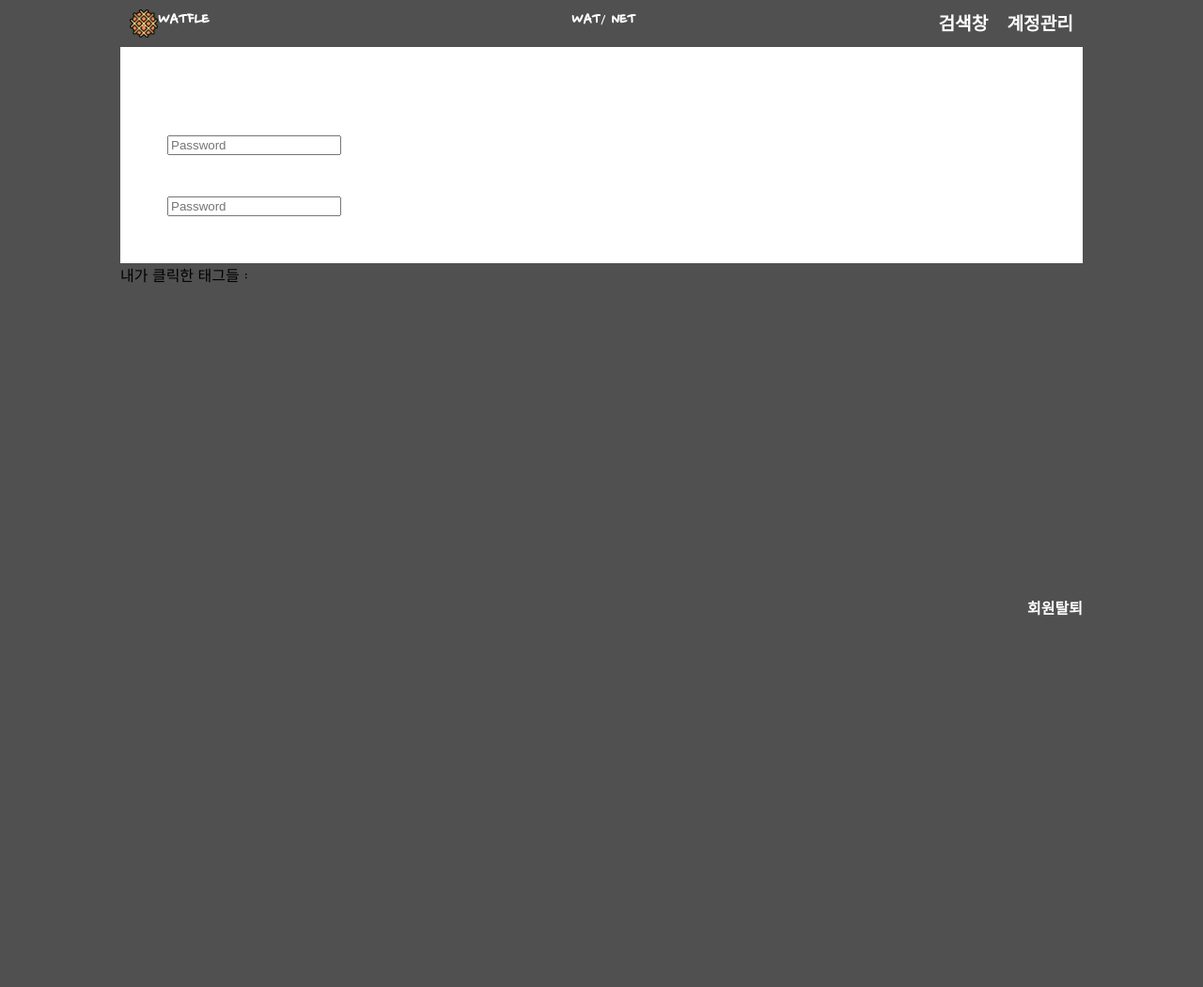
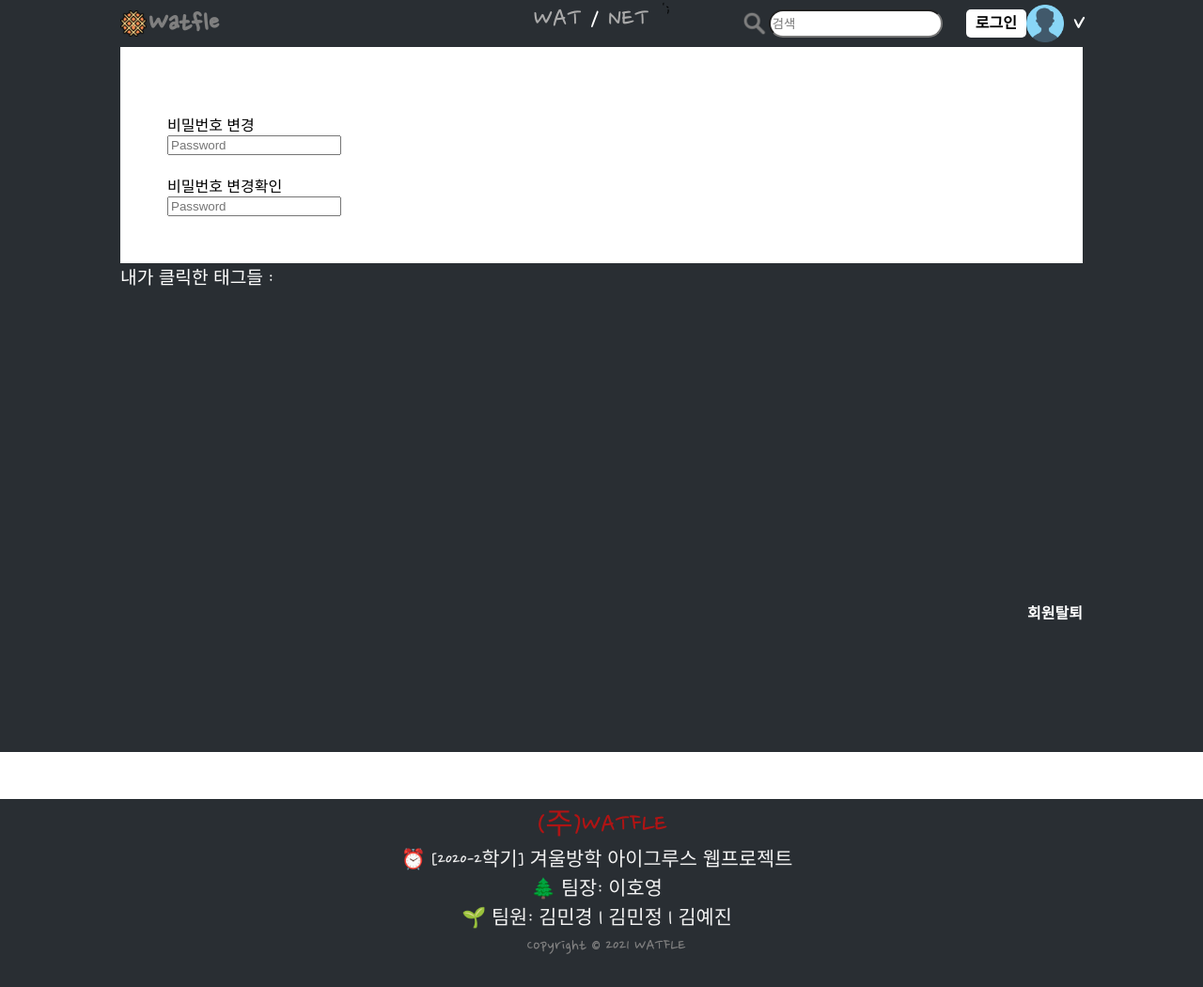
Before and after one commit to WebGroose/Watfle, a PHP site: page /myaccount.html in a window 1280 px wide. Shown: the whole page at 94% size. Before the commit the page ends 655 px from the top, so only its background shows below. Run offline with PHP 8.4, Linux system fonts and the light colour scheme.

Commit message:
footer 추가 & header 변경

```diff
--- a/html/css/myaccount.css
+++ b/html/css/myaccount.css
@@ -21,65 +21,208 @@ body{
 header {
   position: fixed;
   width: 100%;
+	height:50px;
+	background-color: #292E33;
 }
-.top{
-	font-size: 1.2rem;
-  background-color:#505050;
-  /*text-align: center;*/
-  padding:10px;
-	height: 30px;
-		color:white;
-}
-.watfle{
-	margin:0;
-	width:100px;
-  height: 100%;
-	display:flex;
-	float:left;
+.brand{
+  display: flex;
+  float:left;
+  width:100px;
+  height: 50px;
+  text-align:center;
 }
 .brand__bar{
-	width:30px;
   background-image: url(../img/waffle.png);
   background-size: contain;
   background-position: center;
   background-repeat: no-repeat;
+  width:50px;
+  height:50px;
+  line-height:25px;
 }
-.brand{
-	text-align: center;
+.brand__watfle{
+  color: #7F7F7F;
+  width:70px;
+  height:50px;
+  line-height:50px;
+  font-size:2rem;
+  margin-left: 2px;
 }
-.oval{
-	float:left;
-	margin-left: 370px;
-	/*
-	float:left;
-	width: 140px;
-	height: 30px;
-	background: red;
-	border-radius: 100px / 50px;
-	color:white;
-	font-weight:bold;*/
-
+.toggle{
+  color:white;
+  font-size: 2rem;
+  float:left;
+  width:150px;
+  height:15px;
+  /* margin-left: calc(50% - 100px - 50px);*/
+  margin-left:326px;
+  margin-top: 10px;
+  line-height:20px;
+  text-align:center;
+}
+.toggle-item{
+  color: #aaa;
+}
+.toggle-item:hover{
+  cursor: pointer;
+}
+.toggle-item--on{
+  color: #fff;/*imsi*/
+  text-shadow: 0 0 5px orange;
+}
+.search-box{
+  display: flex;
+  float:right;
+  width:230px;
+  height: 30px;
+  margin-right: 10px;
+  margin-top: 10px;
+  line-height:30px;
+  text-align:center;
+}
+.search-box__search{
+  width:30px;
+  height:30px;
+  background-image: url(../img/zoom.png);
+  background-size: contain;
+  background-repeat: no-repeat;
+  background-position: center;
+}
+.search-box__input{
+  border-radius: 50px;
 }
 
-/*.header{
-	height: 100px;
-	background-color: pink;
+.search-list{
+  position: absolute;
+  display: grid;
+  margin: 30px;
+  list-style: none;
+  background-color: grey;
+  float: left;
+  width: 145px;
+  opacity:0.85;
+  font-size: 1.2rem;
 }
-.brand{
-	height: 100%;
-	font-size: 30px;
-	line-height: 100px;
-}*/
-.search{
-	margin-right: 20px;
-	float:right;
+.search-list-—display-none{
+  display: none;
 }
-.account{
-	float:right;
+.search-list__item{
+  list-style:none;
+  padding: 0 10px;
+}
+.search-list__tag{
+  padding-left: 10px;
+  color:#ff5a47;
+}
+.preloader{
+  width: 30px;
+  height: 30px;
+  border: 5px solid #fff;
+  border-top: 5px solid transparent;
+  border-radius: 20px;
+  animation: rotate 1s infinite;
+}
+@keyframes rotate{
+  from{ transform: rotate(0); }
+  to{ transform: rotate(360deg); }
+}
+
+.account-box{
+  background-image: url(../img/user.png);
+  background-size: contain;
+  background-repeat: no-repeat;
+  background-position: center;
+  float:right;
+  width:70px;
+  height:40px;
+  margin-top: 5px;
+  line-height:40px;
+  text-align:center;
+}
+.profile-wrapper{
+  position: relative;
+  float: right;
+  height: 40px;
+  margin-top: 5px;
+}
+.profile-img{
+  float: left;
+  width: 40px;
+  height: 40px;
+  background-image: url(../img/user.png);
+  background-size: cover;
+  background-position: center;
+  border-radius: 10px;
+}
+.profile-btn{
+  float: left;
+  width: 10px;
+  height: 40px;
+  margin-left: 10px;
+  line-height: 40px;
+  text-align: center;
+  color: #fff;
+  font-size: 2rem;
+}
+.profile-btn:hover{
+  cursor: pointer;
+}
+.profile-popup{
+  position: absolute;
+  top: 45px;
+  right: 0;
+  width: 150px;
+  padding: 10px;
+  background-color: #fff;
+  border-radius: 5px;
+}
+.profile-popup--display-none{
+  display: none;
+}
+.profile-info{
+  width: 100%;
+  height: 50px;
+}
+.profile-info__img{
+  float: left;
+  width: 40px;
+  height: 40px;
+  margin: 5px;
+  background-image: url(../img/user.png);
+  background-size: cover;
+  background-position: center;
+  border-radius: 10px;
+}
+.profile-info__id{
+  float: left;
+  height: 40px;
+  margin: 5px;
+  line-height: 40px;
+}
+.profile-menu{
+  list-style: none;
+  padding: 0;
+  margin-left: 5px;
+}
+.profile-menu__link{
+  color: #000;
+  font-size: 1.2rem;
+}
+
+.login-btn{
+  float: right;
+  height: 30px;
+  margin-top: 10px;
+  padding: 0 10px;
+  background-color: #fff;
+  border-radius: 5px;
+  line-height: 30px;
+  color: #000;
 }
 .container{
 	height: 100vh;
-	background-color:#505050;
+	/*background-color:#505050;*/
+	background-color: #292E33;
 }
 .info{
 	padding: 100px 50px 50px;
@@ -87,7 +230,7 @@ header {
 }
 .change-pw{
 	margin-top: 20px;
-	color:white;
+	color:black;
 }
 .pwd{
 	margin-top:30px;
@@ -99,7 +242,7 @@ header {
 
 .change-pw-check{
 	margin-top: 20px;
-	color:white;
+	color:black;
 }
 
 .pwdck{
@@ -112,12 +255,39 @@ header {
 .pwd{
 	margin-top: 13px;
 }
+.mytag{
+	font-size:1.2rem;
+	color:white;
+}
 .tag{
 	height: 300px;
 	margin-top: 10px;
-	background-color:#505050;
+	background-color: #292E33;
 }
 .delete-account{
 	float: right;
 	margin-top: 20px;
 }
+.footer{
+	background-color: #292E33;
+  margin-top: 50px;
+  width:100vw;
+  height:200px;
+  text-align: center;
+  /*background-color: lightgreen;*/
+}
+.watfle{
+  font-size: 2rem;
+  color: #B01414;
+}
+.information{
+  color:#F2F2F2;
+  font-size: 1.3rem;
+  padding-right:10px;
+}
+.copy{
+  color:#7F7F7F;
+  padding-left:10px;
+  padding-top: 5px;
+  font-size: 1.2rem;
+}
--- a/html/myaccount.html
+++ b/html/myaccount.html
@@ -8,18 +8,49 @@
 <body>
 	<header>
 		<div class="globalwidth">
-			<div class="top">
-				<a class="watfle" href="index.php">
-					<div class="brand__bar"></div>
-					<div class="brand">WATFLE</div>
-				</a>
-				<div class="oval">
-				<a href="#">WAT</a>/
-				<a href="#">NET</a>
-				</div>
-				<a class="account" href="myaccount.html" >계정관리</a>
-				<a class="search">검색창</a>
-			</div>
+			<a href="#">
+        <div class="brand">
+          <div class="brand__bar"></div>
+          <div class="brand__watfle">Watfle</div>
+        </div>
+      </a>
+      <div class="toggle">
+        <span id="watcha" class="toggle-item">WAT</span>
+        /
+        <span id="netflix" class="toggle-item">NET</span>
+            <!--
+            <input type="checkbox" id="switch1">
+            <label for="switch1" class="round">
+              <div class="write">
+                <div class="one">NET</div>
+                <div class="slice"> / </div>
+                <div class="two">WAT</div>
+              </div>
+            </label>-->
+          </div><!--
+          ($is_login)
+          <div class="account-box"></div> -->
+          <div class="profile-wrapper">
+            <div class="profile-img"></div>
+            <div class="profile-btn">v</div>
+            <div class="profile-popup profile-popup--display-none">
+              <div class="profile-info">
+                <div class="profile-info__img"></div>
+                <div class="profile-info__id">user_id</div>
+              </div>
+              <ul class="profile-menu">
+                <li class="profile-menu__item"><a href="myaccount.html" class="profile-menu__link">내 정보</a></li>
+                <li class="profile-menu__item"><a href="server/logout.php" class="profile-menu__link">로그아웃</a></li>
+              </ul>
+            </div>
+          </div>';
+          <a href="loginpage.html" class="login-btn">로그인</a>
+
+          <div class="search-box">
+            <div class="search-box__search"></div>
+            <input type="text" name="query" placeholder="검색" class="search-box__input">
+            <ul class="search-list search-list--display-none"></ul>
+          </div>
 		</div>
 	</header>
 	<div class="container">
@@ -30,13 +61,23 @@
 				<div class="change-pw-check">비밀번호 변경확인</div>
 				<input placeholder="Password" id="pwdck" type="password"></input>
 			</div>
-			<div>내가 클릭한 태그들 :</div>
+			<div class="mytag">내가 클릭한 태그들 :</div>
 			<div class="tag"></div>
 			<a href="#" class="delete-account">회원탈퇴</a>
 		</div>
 	</div>
 	<div class="footer">
-		<div class="globalwidth"></div>
+		<div class="global-width">
+			<div class="watfle">(주)WATFLE</div>
+			<div class="information">
+				<div class="date">⏰ [2020-2학기] 겨울방학 아이그루스 웹프로젝트</div>
+				<div class="member">
+					<div class="member-person">🌲 팀장: 이호영</div>
+					<div class="member-person">🌱 팀원: 김민경 | 김민정 | 김예진</div>
+				</div>
+			</div>
+		</div>
+		<div class="copy">Copyright &copy; 2021 WATFLE</div>
 	</div>
 </body>
 </html>
```
